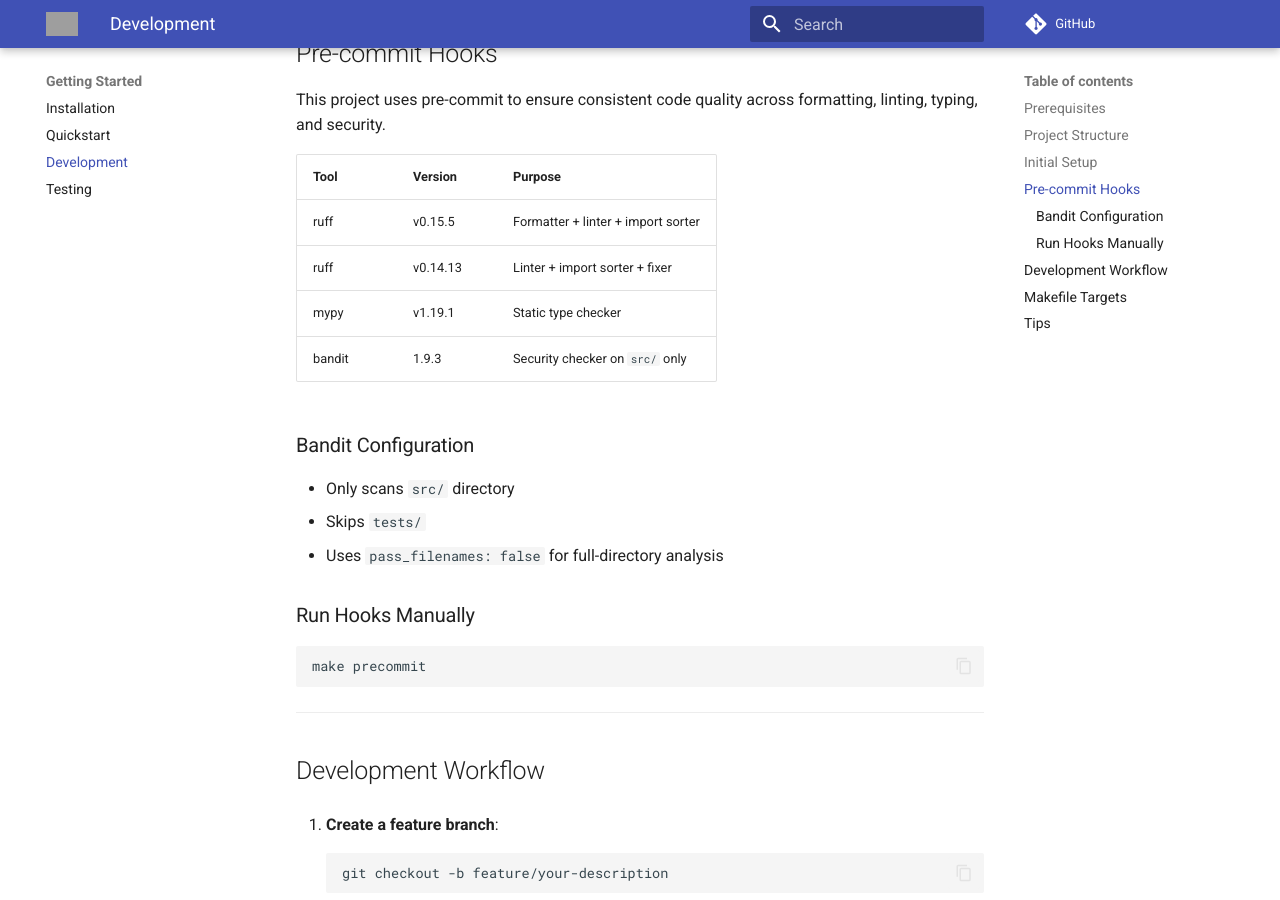
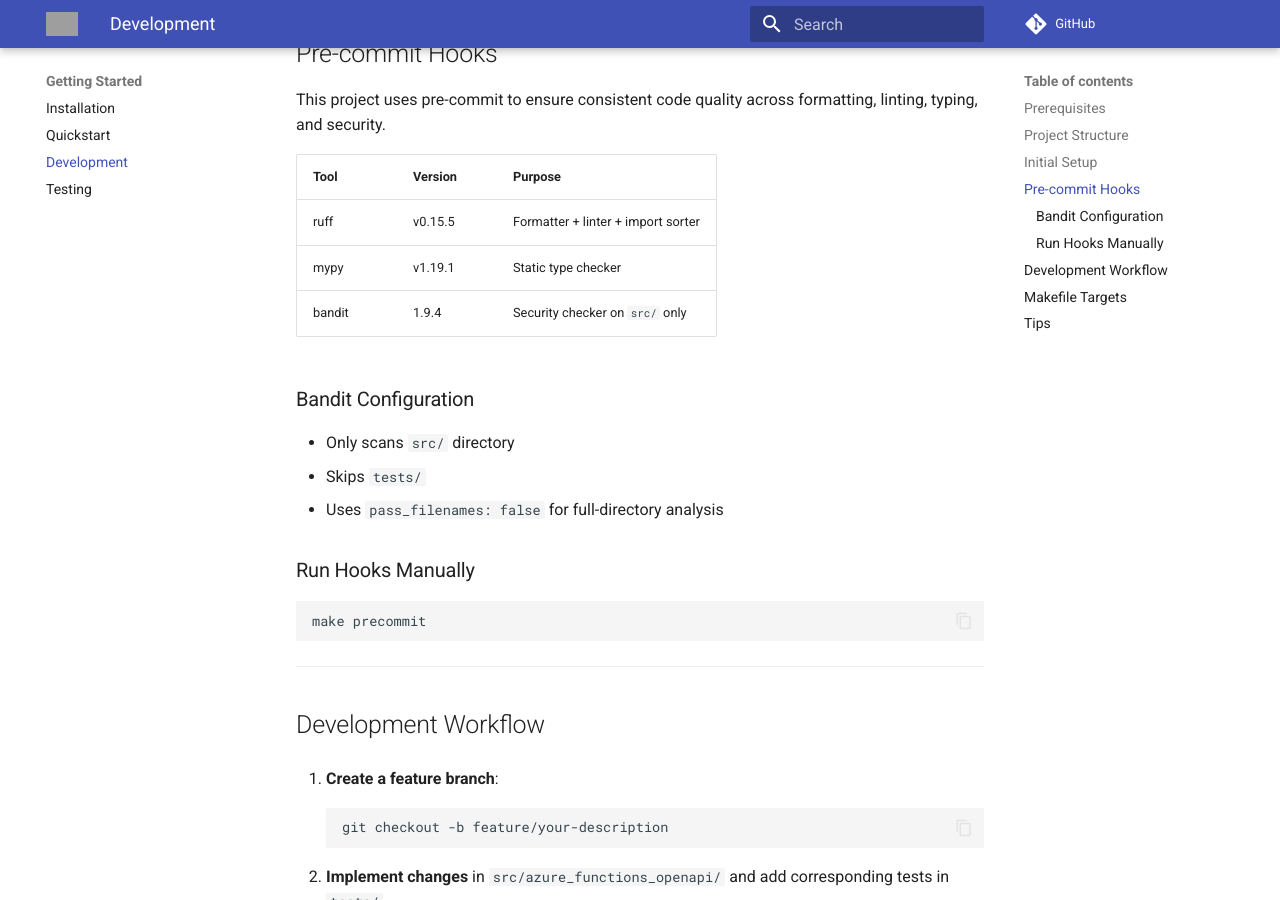
Before and after one commit to yeongseon/azure-functions-openapi, an MkDocs documentation site: the page built from docs/development.md, in a window 1280 px wide and 900 px high, scrolled down 1798 px. Built offline with MkDocs 1.6.1 and Material for MkDocs 9.7.7, drawn with Linux system fonts in a browser that asks for light colours; comment, search, counter and statistics services are not loaded; grey boxes are pictures that could not be loaded.

Commit message:
docs: fix stale tool versions in development.md
- Remove duplicate ruff row, fix bandit version 1.9.3 to 1.9.4

```diff
--- a/docs/development.md
+++ b/docs/development.md
@@ -74,9 +74,8 @@ This project uses pre-commit to ensure consistent code quality across formatting
 | Tool   | Version  | Purpose                        |
 |--------|----------|--------------------------------|
 | ruff   | v0.15.5  | Formatter + linter + import sorter |
-| ruff   | v0.14.13 | Linter + import sorter + fixer |
 | mypy   | v1.19.1  | Static type checker            |
-| bandit | 1.9.3    | Security checker on `src/` only |
+| bandit | 1.9.4    | Security checker on `src/` only |
 
 ### Bandit Configuration
 
```
